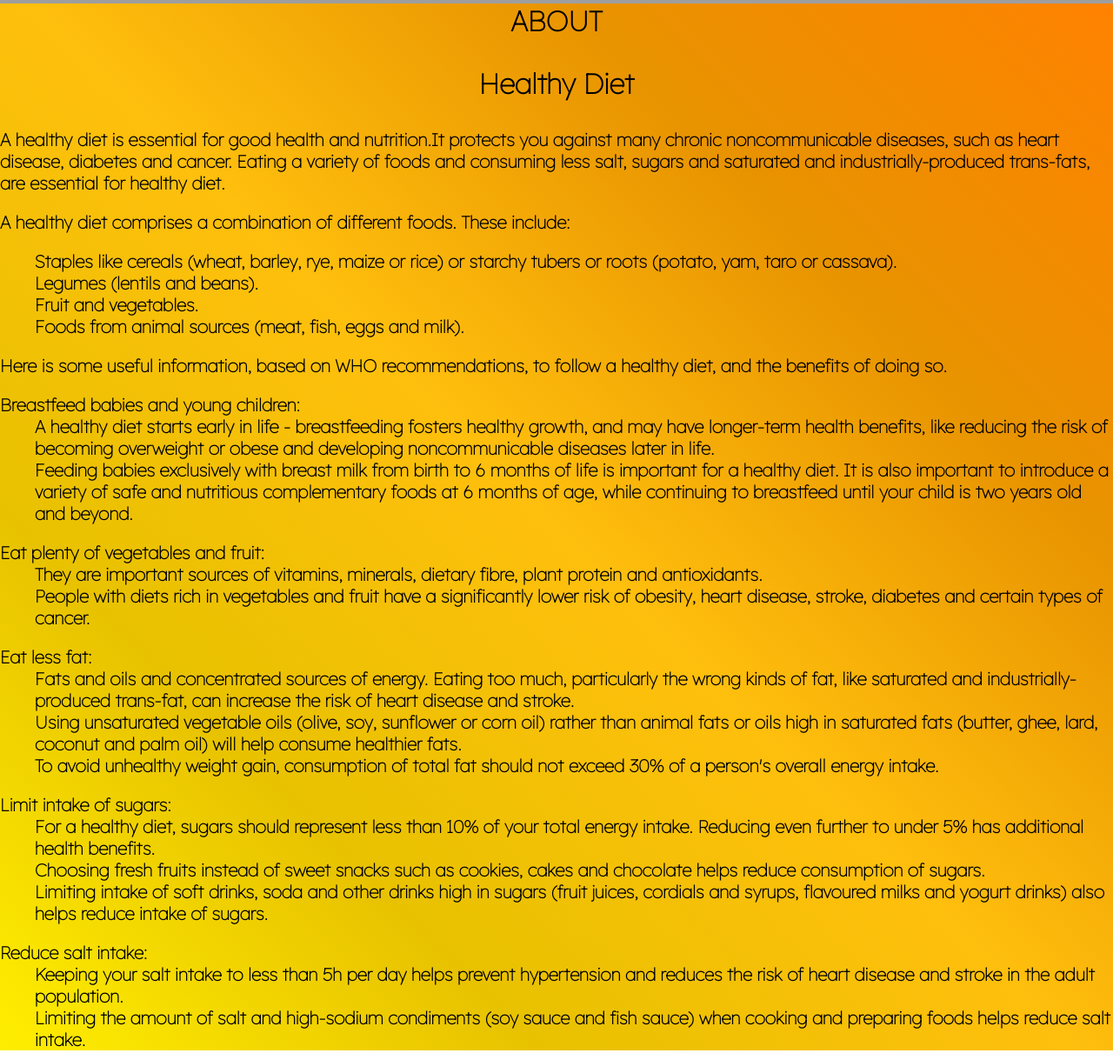
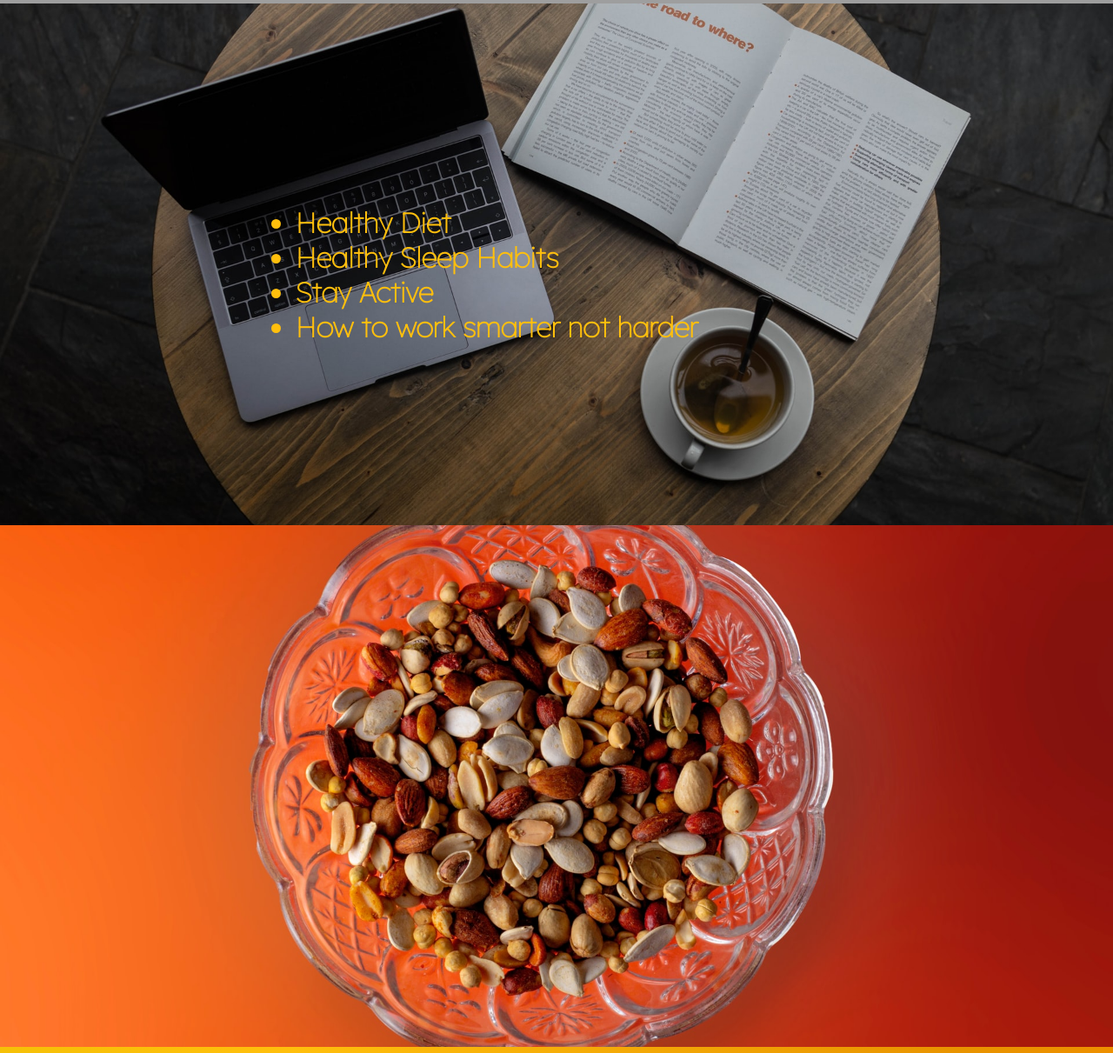
Before and after one commit to 3wal/3wal.github.io, a plain HTML site: page index.html in a window 1280 px wide. Shown: the part 721-1932 px from the top of the page at 87% size. Drawn offline with Linux system fonts and the light colour scheme; grey boxes are pictures that could not be loaded; a web font is replaced by a local one.

Commit message:
Update 6
Update 6

```diff
--- a/index.html
+++ b/index.html
@@ -16,9 +16,9 @@
     <nav class="nav">
       <a>HOME</a>
       <a>ABOUT</a>
-      <a>ARTICLES</a>
+      <a href="#articles">ARTICLES</a>
       <a>CONTACT</a>
-<!--       <a class="fa fa-home" href="file:///home/ewal/Project/3wal.github.io/index.html">HOME</a>
+<!--  <a class="fa fa-home" href="file:///home/ewal/Project/3wal.github.io/index.html">HOME</a>
       <a class="fa fa-bookmark">ABOUT</a>
       <a class="fa fa-book">ARTICLES</a>
       <a class="fa fa-envelope" href="file:///home/ewal/Project/3wal.github.io/forms/index.html">CONTACT</a> -->
@@ -41,12 +41,29 @@
     </div>
   </div>
 
+  <div id="articles">
+    <div articlesDiv>
+      <div class="articles_image">
+        <div class="articles_image_text">
+          <ul>
+            <li><a href="#sectionOne_id">Healthy Diet</a></li>
+            <li><a href="#sectionTwo_id">Healthy Sleep Habits</a></li>
+            <li><a href="#sectionThree_id">Stay Active</a></li>
+            <li><a href="#sectionFour_id">How to work smarter not harder</a></li>
+          </ul>
+        </div>
+      </div>
+    </div>
+  <div id="sectionOne_id">
   <section class="sectionOne">
-    <h2>ABOUT</h2>
+    <!-- <h2>ARTICLES</h2> -->
     <div class="sectionOneDiv">
+      <div class="sectionOne_image">
+
+      </div>
       <article class="sectionOneArticle">
         <h3>Healthy Diet</h3>
-        <p><b>A healthy diet is essential for good health and nutrition.It protects you against many chronic noncommunicable diseases, such as heart disease, diabetes and cancer. Eating a variety of foods and consuming less salt, sugars and saturated and industrially-produced trans-fats, are essential for healthy diet.</b></p>
+        <p>A healthy diet is essential for good health and nutrition.It protects you against many chronic noncommunicable diseases, such as heart disease, diabetes and cancer. Eating a variety of foods and consuming less salt, sugars and saturated and industrially-produced trans-fats, are essential for healthy diet.</p>
         <p>A healthy diet comprises a combination of different foods. These include:</p>
         <ul id="sectionOneId">
           <li>Staples like cereals (wheat, barley, rye, maize or rice) or starchy tubers or roots (potato, yam, taro or cassava).</li>
@@ -92,7 +109,9 @@
 
     </div>
   </section>
+</div>
 
+  <div id="sectionTwo_id">
     <section class="sectionTwo">
       <h2>Healthy Sleep Habits</h2>
       <div class="sectionTwoDiv">
@@ -127,7 +146,9 @@
         </article>
       </div>
     </section>
+  </div>
 
+  <div id="sectionThree_id">
     <section class="sectionThree">
       <h2>Stay Active</h2>
       <div class="sectionThreeDiv">
@@ -155,11 +176,14 @@
         </article>
       </div>
     </section>
+  </div>
 
+  <div id="sectionFour_id">
     <section class="sectionFour">
       <h2>How to work smarter not harder</h2>
       <div class="sectionFourDiv">
         <div class="sectionFourImage"></div>
+          <article>
             <p>Learning to work smarter, not harder can improve your productivity and performance while increasing your overall job satisfaction. It can also make you a valuable asset to the organization for which you work, increasing your job security. Implementing the strategies necessary to work smarter, not harder takes some practice and development.
                 In this article, we discuss the many reasons why it's so important to work smarter, not harder and share 12 strategies for how you can do so.
                 Why is it important to work smarter, not harder?</p>
@@ -217,10 +241,13 @@
               <dt><b>12. Practice stress management techniques</b></dt>
               <dd>Practice stress management techniques like reading, meditating, listening to music or practicing yoga. These strategies can combat the stress that can impact your physical, emotional and mental health and improve your workplace performance.</dd>
               </dl>
-
+            </article>
 
       </div>
+      </div>
     </section>
+  </div>
+
 
   <section class="pricing">
   <div class="container">
--- a/styles/style.css
+++ b/styles/style.css
@@ -22,7 +22,7 @@
 --clr-e: #98CF0E;
 --clr-bckgr: white;
 
-/*GRADIENTS*/
+/*************GRADIENTS*************/
 /*GREEN*/
 --gradient: linear-gradient(
   45deg,
@@ -47,19 +47,14 @@
 --spacer-lg: calc(var(--spacer) * 3);
 
 /*shadows*/
---shadow: 0 0 1em rgba(0, 0, 0, .25);
+--shadow: 0 0 1em rgba(0, 0, 0, 9.25);
 --br: 5px;
+}
 
+html { font-size: 20px}
+body { margin: 0; background-color: white; color: #2A2423; font-family: 'Lexend', sans-serif;
 }
-html {
-  font-size: 20px
-}
-body {
-  margin: 0;
-  background-color: white;
-  color: #2A2423;
-  font-family: 'Lexend', sans-serif;
-}
+
 .navigationHeader{
   margin: 0;
   width: 100%;
@@ -74,11 +69,8 @@ body {
   margin: 0;
 }
 .nav a {
-  display: inline-block;
-  /*padding: 1px;
-  margin: 5px;
-  border: 2px;*/
-/*  border-style: inset;*/
+  display: inline-block; /*propertiy added for the inline element a to act as block*/
+  border-radius: 5px;
   width: 24%;
   height: inherit;
   padding: auto;
@@ -86,6 +78,7 @@ body {
   text-align: center;
   color: inherit;
   transition: all 1s ease-out;
+
 }
 .nav a:hover {
   background-image: var(--gradient-orange);
@@ -123,10 +116,11 @@ h1 {
   background-size: 300%;
   background-position: left;
   transition: background-position 2s;
+
 }
-h1:hover,
-h1:focus{
+h1:hover, h1:focus{
   background-position: right;
+  color: #FFBF0D;
 }
 
 h2, h3 {
@@ -134,18 +128,57 @@ h2, h3 {
   font-weight: var(--fw-b);
   font-size: var(--fs-s);
 }
+.articles_image{
+  background-image: url("../images/read.jpg");
+  opacity: 1;
+  margin-bottom: 0px;
+  width: 100%;
+  height: 600px;
+  background-position: center;
+  background-repeat: no-repeat;
+  background-size: cover;
+  transition-timing-function: ease-in-out;
+  padding: 200px 400px 200px 300px ;
+}
+.articles_image:hover{
+  opacity: 0.8;
+  transition-timing-function: ease-in-out;
+  transition-duration: 2s;
+}
+.articles_image_text {
+/*  vertical-align: middle;
+  text-align: center*/;
+  position: absolute;
+  color: #FFBF0D;
+  font-size: var(--fs-s);
+  font-weight: var(--fw-b);
+}
+.articles_image_text ul {
+  display: inline-block;
+}
 .sectionOne h2{
+  text-shadow: var(--shadow);
   margin: 0;
 }
+
 .sectionOne,.sectionTwo,.sectionThree{
   margin: 0;
 }
+
 .sectionOne{
-
   background-image: var(--gradient-orange);
-  /*background-color: var(--clr-n);*/
   color: black;
   font-weight: var(--fw-m);
+}
+
+.sectionOne_image{
+  background-image: url("../images/diet.jpg");
+  margin-bottom: 30px;
+  width: 100%;
+  height: 600px;
+  background-position: center;
+  background-repeat: no-repeat;
+  background-size: cover;
 }
 
 #sectionOneId li {
@@ -198,6 +231,9 @@ h2, h3 {
 div {
 }
 article {
+  padding: 5px 30px 5px 30px;
+  text-align: justify;
+  text-justify: inter-character;
 }
 .button {
   display: inline-block;
```
Also changed, not shown: images/diet.jpg (added), images/read.jpg (added), 1 other file. Lines whose indentation alone changed are shown as unchanged.
